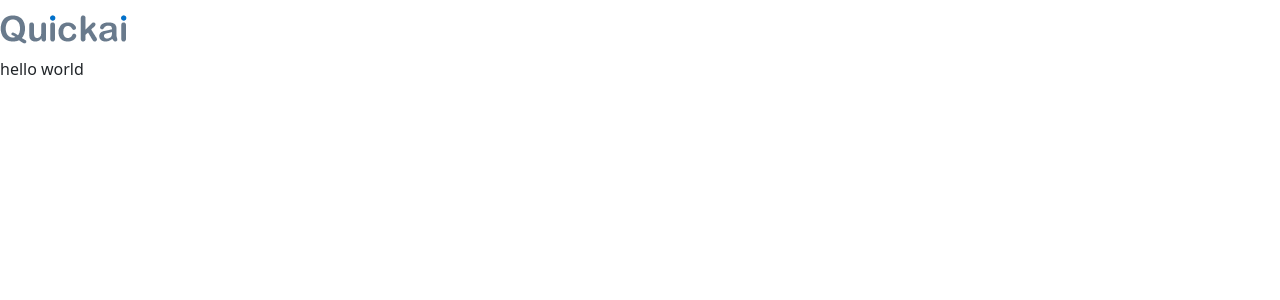
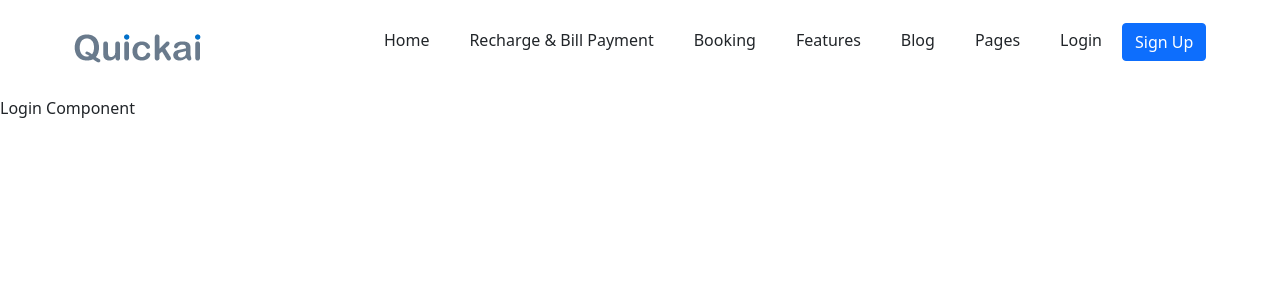
Before and after one commit to bipinrai054/quick-ai, a React (Create React App) app: page / in a window 1280 px wide. Shown: the top 300 px of the page. Built offline with nearby package versions, Linux system fonts and the light colour scheme.

Commit message:
nabvar design done

```diff
--- a/src/App.css
+++ b/src/App.css
@@ -1,5 +1,43 @@
+@import url('https://fonts.googleapis.com/css2?family=Roboto:wght@100;300&family=Space+Mono&display=swap');
+
 * {
   padding: 0;
   margin: 0;
   box-sizing: border-box;
 }
+
+body {
+  font-family: 'Poppins', sans-serif;
+}
+
+:root {
+  /* font-size */
+  --large-font-size: 1.5rem;
+  --medium-font-size: 1.2rem;
+  --small-font-size: 1rem;
+
+  /* colors */
+  --navbar-background-color: #ffff;
+  --main-background-color: #f6f7f8;
+}
+
+/*navbar*/
+header {
+  display: flex;
+  justify-content: space-around;
+  align-items: center;
+}
+
+nav {
+  display: flex;
+  align-items: center;
+  justify-content: space-around;
+}
+
+.nav-links {
+  list-style: none;
+}
+.nav-links li {
+  display: inline-block;
+  padding: 20px 20px;
+}
--- a/src/App.js
+++ b/src/App.js
@@ -1,13 +1,15 @@
 import './App.css';
 
 // components
-import Navbar from './components/Navbar';
+import Layout from './components/Layout';
+import Login from './components/Login';
 
 function App() {
   return (
     <div className='App'>
-      <Navbar />
-      hello world
+      <Layout>
+        <Login />
+      </Layout>
     </div>
   );
 }
--- a/src/components/Footer.jsx
+++ b/src/components/Footer.jsx
@@ -1,5 +1,5 @@
 const Footer = () => {
-  return <>footer</>;
+  return <>{/* footer */}</>;
 };
 
 export default Footer;
--- /dev/null
+++ b/src/components/Layout.jsx
@@ -0,0 +1,14 @@
+import Navbar from './Navbar';
+import Footer from './Footer';
+
+const Layout = ({ children }) => {
+  return (
+    <div>
+      <Navbar />
+      {children}
+      <Footer />
+    </div>
+  );
+};
+
+export default Layout;
--- /dev/null
+++ b/src/components/Login.jsx
@@ -0,0 +1,5 @@
+const Login = () => {
+  return <div>Login Component</div>;
+};
+
+export default Login;
--- a/src/components/Navbar.jsx
+++ b/src/components/Navbar.jsx
@@ -2,11 +2,21 @@ import logo from '../images/logo.png';
 
 const Navbar = () => {
   return (
-    <nav className='navbar'>
-      <div className='navbar-brand'>
-        <img className='img' src={logo} />
-      </div>
-    </nav>
+    <header className='p-2'>
+      <img src={logo} alt='logo' />
+      <nav>
+        <ul className='nav-links'>
+          <li>Home</li>
+          <li>Recharge & Bill Payment</li>
+          <li>Booking</li>
+          <li>Features</li>
+          <li>Blog</li>
+          <li>Pages</li>
+          <li>Login</li>
+          <button className='btn btn-primary'>Sign Up</button>
+        </ul>
+      </nav>
+    </header>
   );
 };
 
```
Also changed, not shown: public/index.html (+1 -22 lines).
